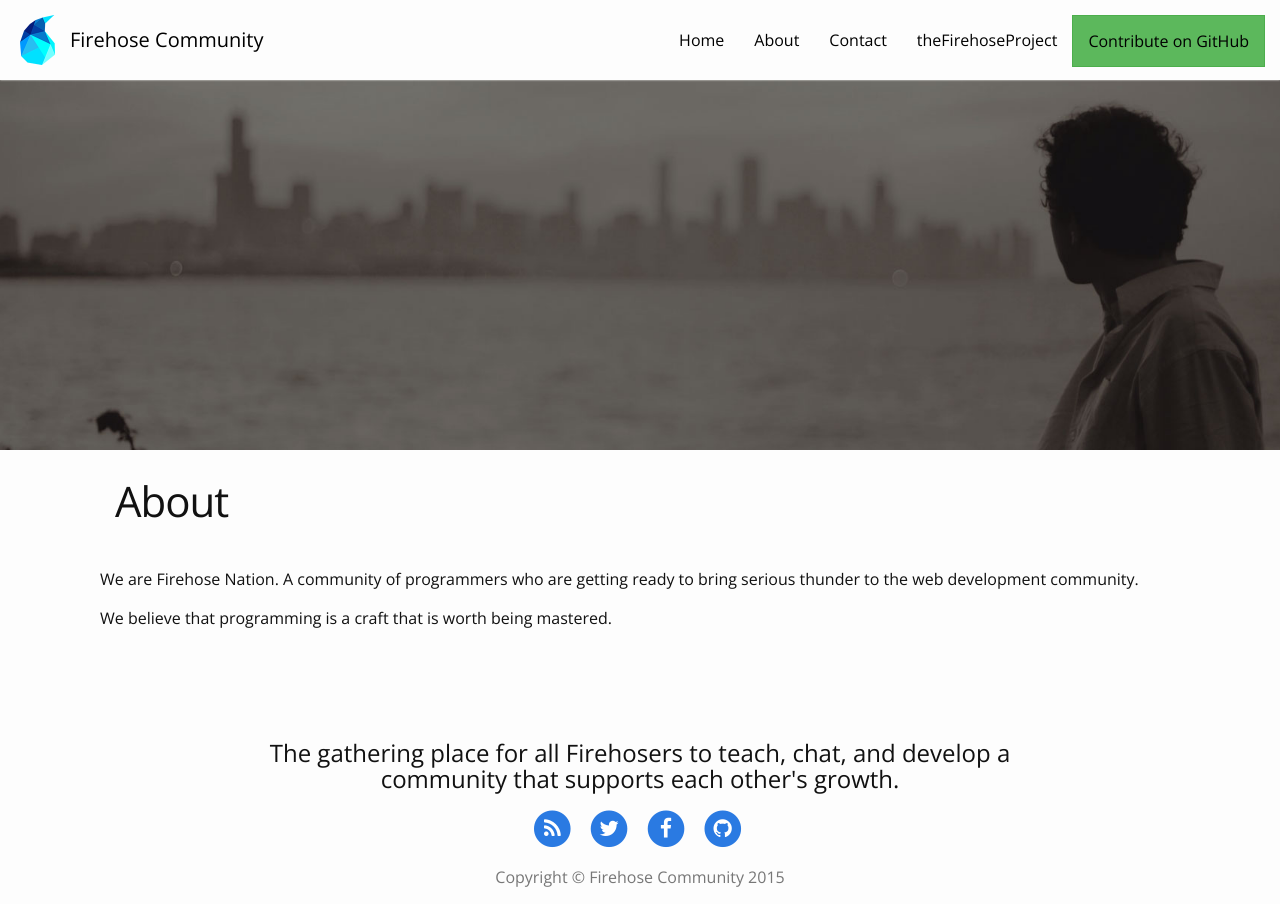
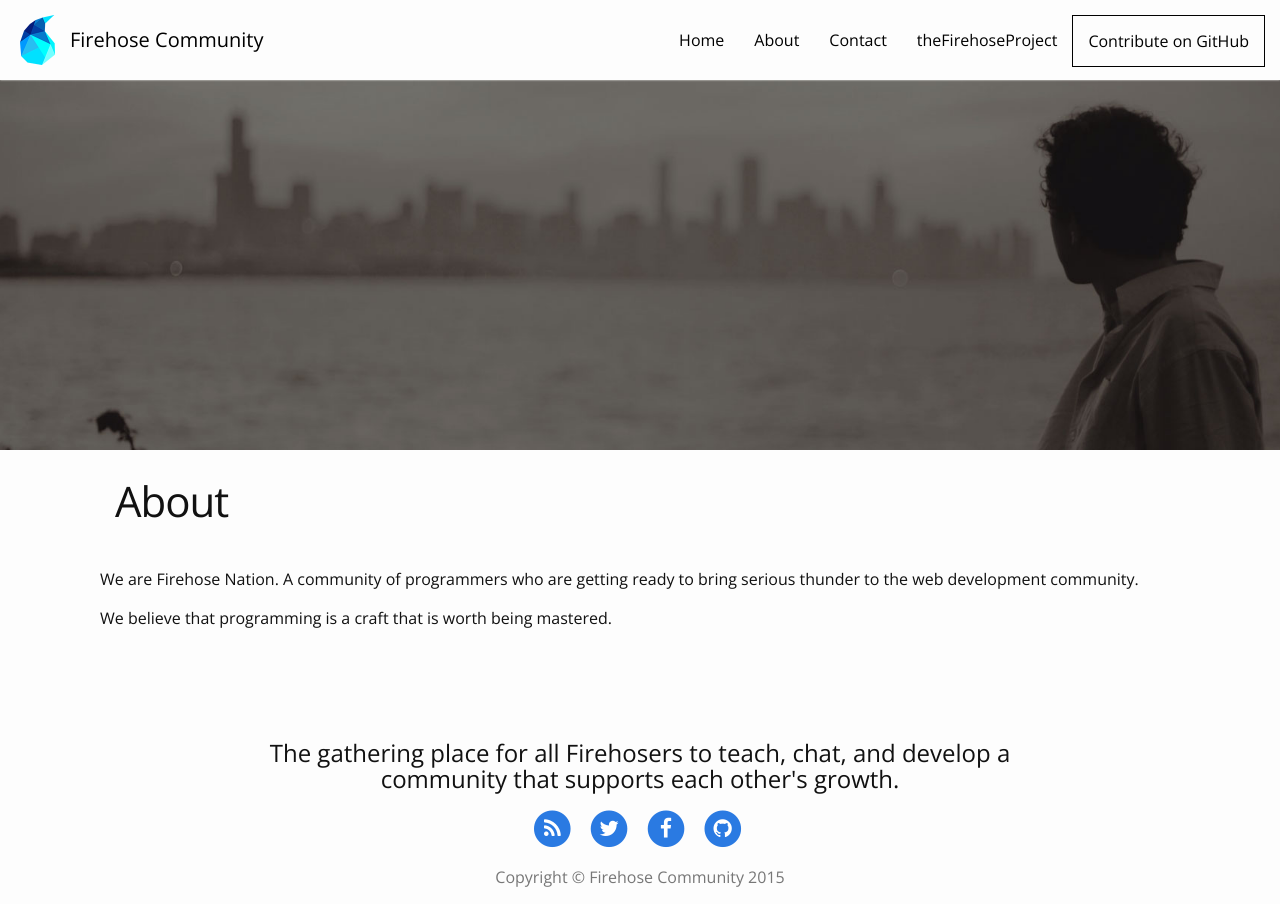
Before and after one commit to FirehoseCommunity/community.thefirehoseproject.com, a Jekyll site: the page built from about.md, in a window 1280 px wide. Built offline with Jekyll 4.4.1, drawn with Linux system fonts in a browser that asks for light colours; nearby versions of some CDN libraries.

Commit message:
Updated contribute button styling

```diff
--- a/_includes/header.html
+++ b/_includes/header.html
@@ -28,7 +28,7 @@
                     <a href="http://www.thefirehoseproject.com">theFirehoseProject</a>
                 </li>
                 <li>
-                    <a href="http://community.thefirehoseproject.com/2015/08/19/How-To-Fork-A-Repo-And-Contribute.html" class="btn btn-success btn-contribute">Contribute on GitHub</a>
+                    <a href="http://community.thefirehoseproject.com/2015/08/19/How-To-Fork-A-Repo-And-Contribute.html" class="btn-contribute">Contribute on GitHub</a>
                 </li>
             </ul>
         </div>
--- a/_sass/_layout.scss
+++ b/_sass/_layout.scss
@@ -89,7 +89,9 @@
 
 .btn-contribute {
   font-size: $base-font-size;
-  border-radius: 0px;
+  border-style: solid;
+  border-width: 1px;
+  border-color: #000;
   @include media-query($on-palm) {
     margin-left: 15px;
   }
@@ -299,6 +301,12 @@ div.container-fluid.header-cancel {
    transition: background-color 700ms linear;
  }
 
+.navbar-default .navbar-nav a.btn-contribute:hover {
+  border-color: #2a7ae2;
+  background-color: #f1f1f1;
+ }
+
+
 .navbar-collapse {
   background-color: $background-color;
 }
@@ -315,10 +323,6 @@ div.container-fluid.header-cancel {
 .navbar-toggle {
   margin-top: 25px;
   margin-right: 30px;
-}
-
-.navbar-collapse {
-  background-color: $background-color;
 }
 
 .brand-img {
```
